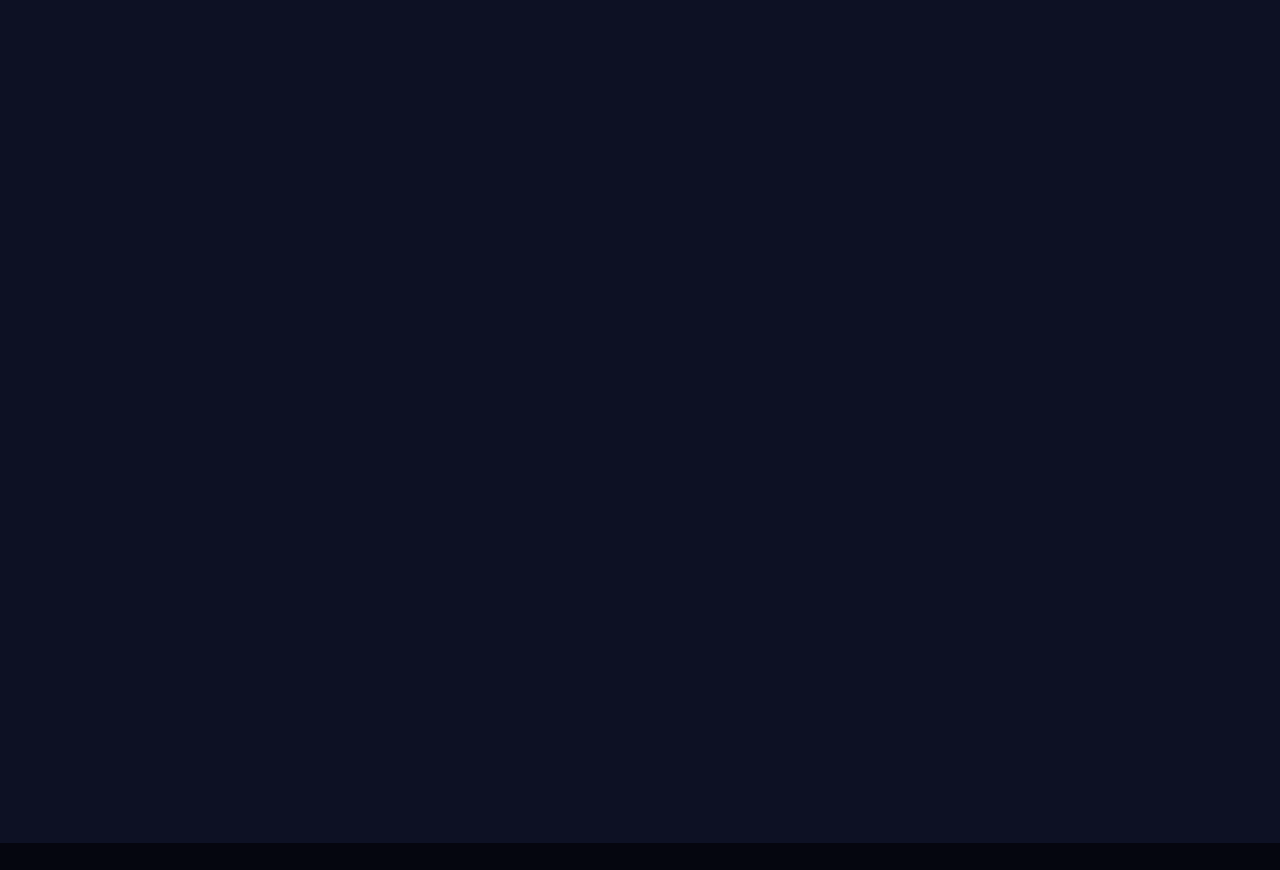
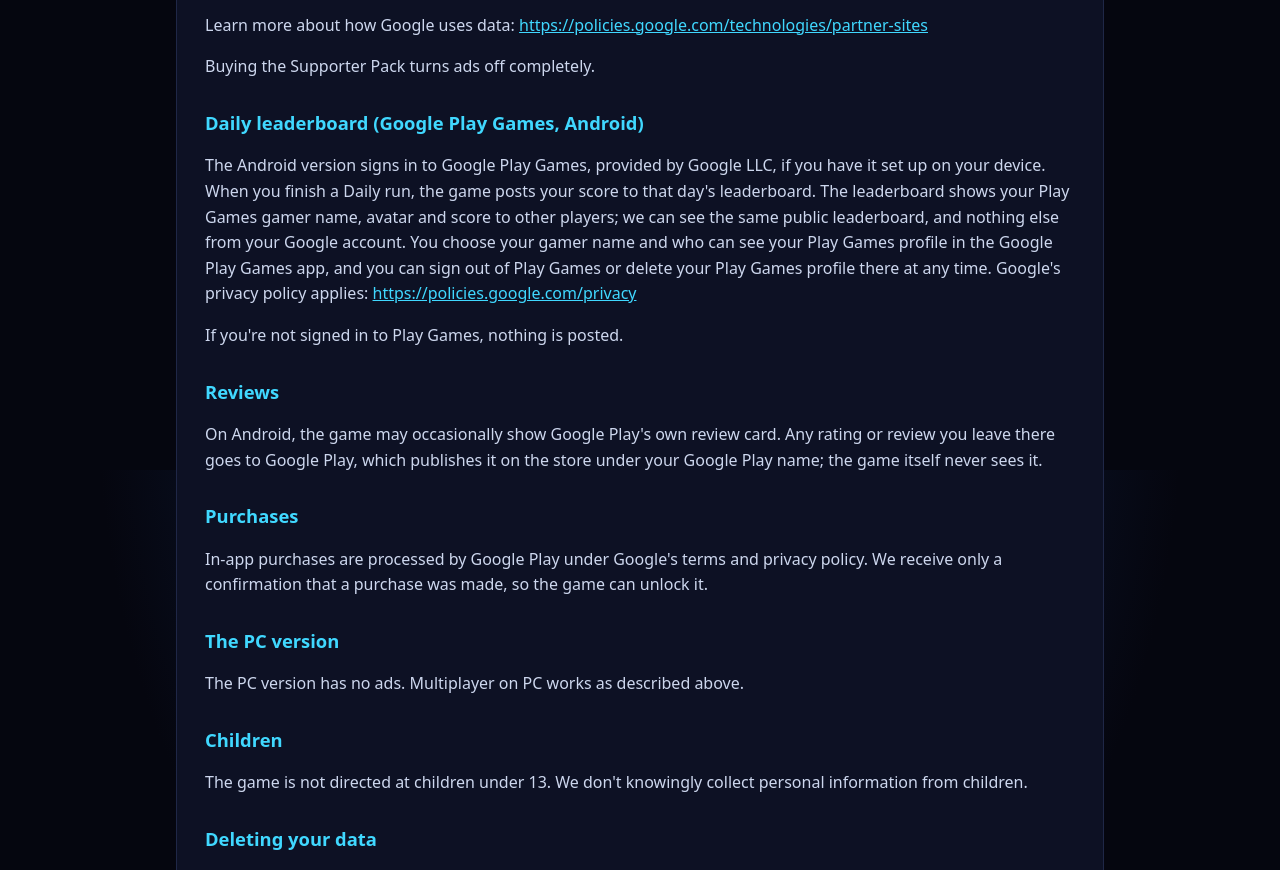
Before and after one commit to loopholegamesdev/loopholegamesdev.github.io, a plain HTML site: page privacy.html in a window 1280 px wide. Shown: the part 1930-2800 px from the top of the page. Before the commit the page ends 2773 px from the top, so only its background shows below. Drawn offline with Linux system fonts and the light colour scheme.

Commit message:
Privacy: Daily leaderboard (Google Play Games) and Play's review card
Co-Authored-By: Claude Opus 5.5 <noreply@anthropic.com>

```diff
--- a/privacy.html
+++ b/privacy.html
@@ -16,7 +16,7 @@
 
   <article class="doc">
     <h1>Lassorbit Privacy Policy</h1>
-    <p><em>Last updated: 24 October 2026</em></p>
+    <p><em>Last updated: 25 November 2026</em></p>
     <p>Lassorbit ("the game") is made by Lassorbit Games ("we"). This policy explains what information the game uses and why.</p>
     <h2>The short version</h2>
     <ul>
@@ -26,6 +26,7 @@
       <li>We don't store chat messages, and we don't keep logs of who played with whom.</li>
       <li>The mobile version shows <strong>optional</strong> rewarded ads through <strong>Google AdMob</strong>, only when you choose to watch one. Google may collect device information to show and measure those ads, as described below.</li>
       <li>Purchases (Glimmer packs and the Supporter Pack) are handled entirely by <strong>Google Play</strong>. We never see your payment details.</li>
+      <li>On Android, the Daily leaderboard uses <strong>Google Play Games</strong>. If you're signed in to Play Games, your Daily score is posted with your Play Games name and avatar, and other players can see it.</li>
     </ul>
     <h2>Information stored on your device</h2>
     <p>The game saves your progress, settings, unlocked items, redeemed codes, the players you have blocked, and a history of your recent runs (scores, builds and how each run went) on your device. The run history leaves your device only if you choose to share it from the Stats screen. Uninstalling the game deletes all of this.</p>
@@ -55,6 +56,11 @@
     <p>You can also reset or delete your advertising ID, or opt out of personalised ads, in your device's settings (on Android: Settings &gt; Google &gt; Ads).</p>
     <p>Learn more about how Google uses data: <a href="https://policies.google.com/technologies/partner-sites">https://policies.google.com/technologies/partner-sites</a></p>
     <p>Buying the Supporter Pack turns ads off completely.</p>
+    <h2>Daily leaderboard (Google Play Games, Android)</h2>
+    <p>The Android version signs in to Google Play Games, provided by Google LLC, if you have it set up on your device. When you finish a Daily run, the game posts your score to that day's leaderboard. The leaderboard shows your Play Games gamer name, avatar and score to other players; we can see the same public leaderboard, and nothing else from your Google account. You choose your gamer name and who can see your Play Games profile in the Google Play Games app, and you can sign out of Play Games or delete your Play Games profile there at any time. Google's privacy policy applies: <a href="https://policies.google.com/privacy">https://policies.google.com/privacy</a></p>
+    <p>If you're not signed in to Play Games, nothing is posted.</p>
+    <h2>Reviews</h2>
+    <p>On Android, the game may occasionally show Google Play's own review card. Any rating or review you leave there goes to Google Play, which publishes it on the store under your Google Play name; the game itself never sees it.</p>
     <h2>Purchases</h2>
     <p>In-app purchases are processed by Google Play under Google's terms and privacy policy. We receive only a confirmation that a purchase was made, so the game can unlock it.</p>
     <h2>The PC version</h2>
@@ -62,7 +68,7 @@
     <h2>Children</h2>
     <p>The game is not directed at children under 13. We don't knowingly collect personal information from children.</p>
     <h2>Deleting your data</h2>
-    <p>Everything the game stores is on your device: uninstalling deletes it. Lobby listings delete themselves. To ask about a report or anything else, email us.</p>
+    <p>Everything the game stores is on your device: uninstalling deletes it. Lobby listings delete themselves. Daily leaderboard scores are kept by Google Play Games; deleting your Play Games profile removes them. To ask about a report or anything else, email us.</p>
     <h2>Changes</h2>
     <p>If the game changes in a way that affects your privacy, we will update this policy and the date above.</p>
     <h2>Contact</h2>
```
